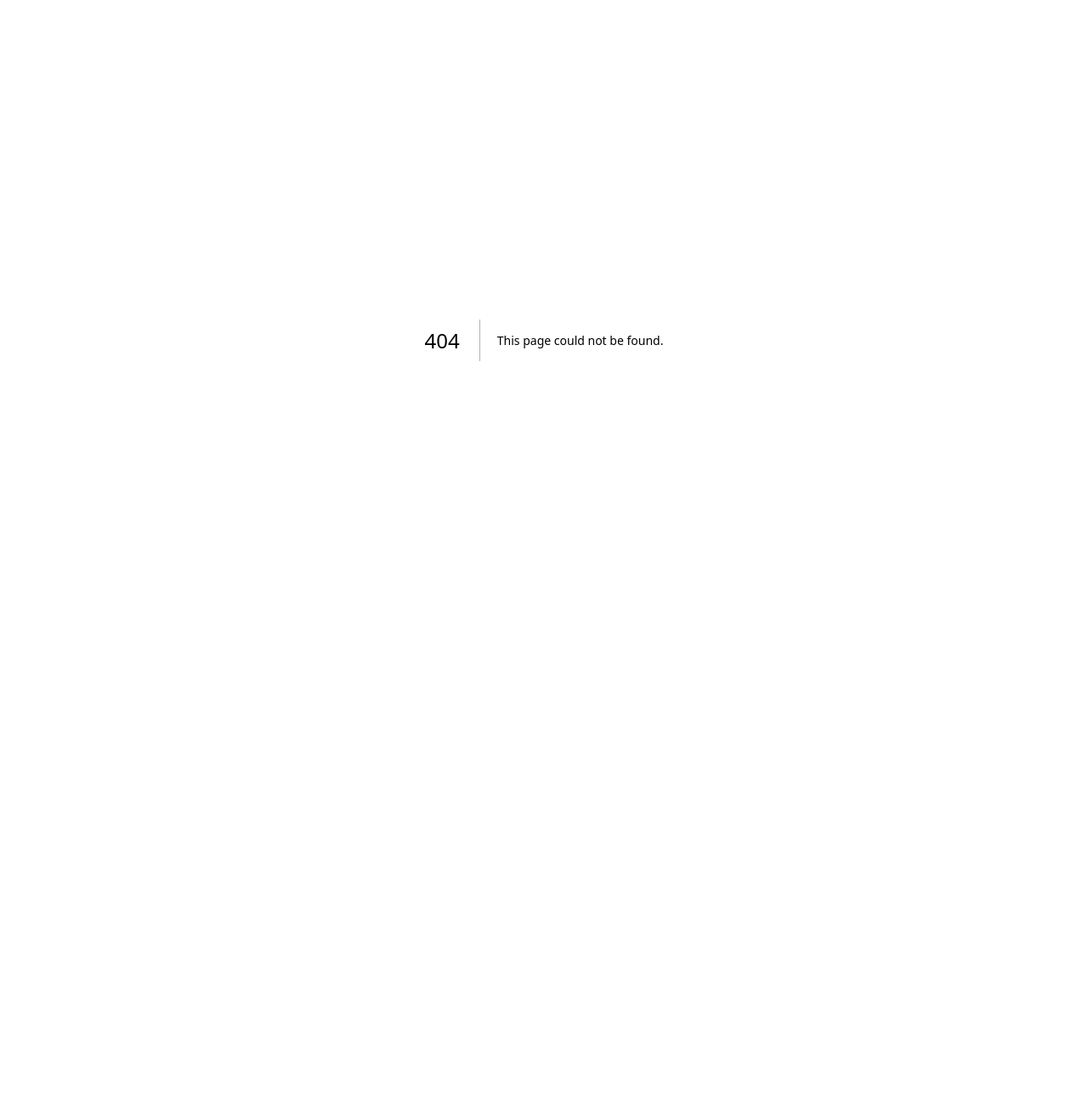
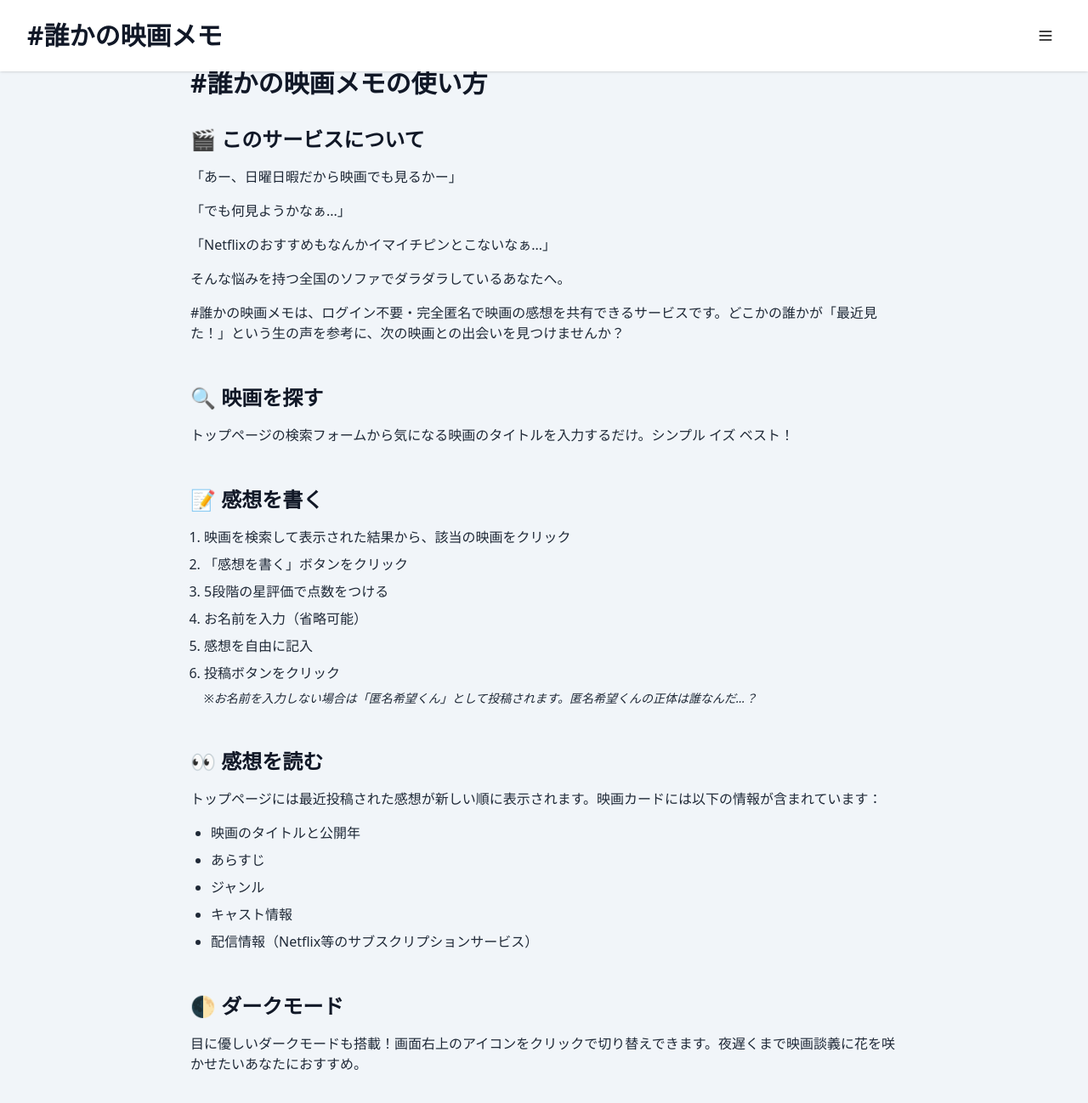
Before and after one commit to ryokun666/movie-search, a Next.js app: page /guide in a window 1280 px wide. Before the commit this address had no page. Shown: the top 1298 px of the page at 85% size. Before the commit the page ends 800 px from the top, so only its background shows below. Built offline with nearby package versions, Linux system fonts and the light colour scheme.

Commit message:
feat: 使い方ページを追加する。

```diff
--- /dev/null
+++ b/src/app/guide/page.js
@@ -0,0 +1,155 @@
+"use client";
+
+import { ArrowLeft } from "lucide-react";
+import Link from "next/link";
+import Header from "@/components/Header";
+import { useTheme } from "../providers";
+
+export default function GuidePage() {
+  const { isDarkMode, setIsDarkMode } = useTheme();
+  console.log(isDarkMode);
+
+  return (
+    <div className={isDarkMode ? "dark" : ""}>
+      <div
+        className={`min-h-screen ${
+          isDarkMode ? "bg-gray-900" : "bg-slate-100"
+        }`}
+      >
+        <Header
+          isDarkMode={isDarkMode}
+          setIsDarkMode={setIsDarkMode}
+          clearSearch={() => (window.location.href = "/")}
+        />
+
+        <div className="max-w-4xl mx-auto py-8 px-4 sm:px-6 lg:px-8">
+          <Link
+            href="/"
+            className="inline-flex items-center text-blue-600 hover:text-blue-800 mb-6"
+          >
+            <ArrowLeft className="w-4 h-4 mr-2" />
+            トップページに戻る
+          </Link>
+
+          <h1 className="text-3xl font-bold text-gray-900 dark:text-white mb-8">
+            #誰かの映画メモの使い方
+          </h1>
+
+          <div className="space-y-12">
+            <section>
+              <h2 className="text-2xl font-semibold text-gray-900 dark:text-white mb-4 flex items-center">
+                🎬 このサービスについて
+              </h2>
+              <div className="space-y-4 text-gray-800 dark:text-gray-100">
+                <p>「あー、日曜日暇だから映画でも見るかー」</p>
+                <p>「でも何見ようかなぁ...」</p>
+                <p>「Netflixのおすすめもなんかイマイチピンとこないなぁ...」</p>
+                <p>そんな悩みを持つ全国のソファでダラダラしているあなたへ。</p>
+                <p className="mt-4">
+                  #誰かの映画メモは、ログイン不要・完全匿名で映画の感想を共有できるサービスです。どこかの誰かが「最近見た！」という生の声を参考に、次の映画との出会いを見つけませんか？
+                </p>
+              </div>
+            </section>
+
+            <section>
+              <h2 className="text-2xl font-semibold text-gray-900 dark:text-white mb-4 flex items-center">
+                🔍 映画を探す
+              </h2>
+              <p className="text-gray-800 dark:text-gray-100">
+                トップページの検索フォームから気になる映画のタイトルを入力するだけ。シンプル
+                イズ ベスト！
+              </p>
+            </section>
+
+            <section>
+              <h2 className="text-2xl font-semibold text-gray-900 dark:text-white mb-4 flex items-center">
+                📝 感想を書く
+              </h2>
+              <div className="space-y-2 ml-4 text-gray-800 dark:text-gray-100">
+                <ol className="list-decimal space-y-2">
+                  <li>
+                    映画を検索して表示された結果から、該当の映画をクリック
+                  </li>
+                  <li>「感想を書く」ボタンをクリック</li>
+                  <li>5段階の星評価で点数をつける</li>
+                  <li>お名前を入力（省略可能）</li>
+                  <li>感想を自由に記入</li>
+                  <li>投稿ボタンをクリック</li>
+                </ol>
+                <p className="mt-4 text-sm italic">
+                  ※お名前を入力しない場合は「匿名希望くん」として投稿されます。匿名希望くんの正体は誰なんだ...？
+                </p>
+              </div>
+            </section>
+
+            <section>
+              <h2 className="text-2xl font-semibold text-gray-900 dark:text-white mb-4 flex items-center">
+                👀 感想を読む
+              </h2>
+              <div className="text-gray-800 dark:text-gray-100">
+                <p>
+                  トップページには最近投稿された感想が新しい順に表示されます。映画カードには以下の情報が含まれています：
+                </p>
+                <ul className="list-disc ml-6 mt-4 space-y-2">
+                  <li>映画のタイトルと公開年</li>
+                  <li>あらすじ</li>
+                  <li>ジャンル</li>
+                  <li>キャスト情報</li>
+                  <li>配信情報（Netflix等のサブスクリプションサービス）</li>
+                </ul>
+              </div>
+            </section>
+
+            <section>
+              <h2 className="text-2xl font-semibold text-gray-900 dark:text-white mb-4 flex items-center">
+                🌓 ダークモード
+              </h2>
+              <p className="text-gray-800 dark:text-gray-100">
+                目に優しいダークモードも搭載！画面右上のアイコンをクリックで切り替えできます。夜遅くまで映画談義に花を咲かせたいあなたにおすすめ。
+              </p>
+            </section>
+
+            <section>
+              <h2 className="text-2xl font-semibold text-gray-900 dark:text-white mb-4 flex items-center">
+                ⚠️ 投稿時の注意点
+              </h2>
+              <ul className="list-disc ml-6 space-y-2 text-gray-800 dark:text-gray-100">
+                <li>
+                  ネタバレは控えめに！驚きの展開は、次に観る人のためにそっと胸にしまっておきましょう
+                </li>
+                <li>誹謗中傷はNG！建設的な意見や感想をシェアしましょう</li>
+                <li>
+                  一言感想でもOK！「良かった！」だけでも誰かの参考になるかも？
+                </li>
+              </ul>
+            </section>
+
+            <section>
+              <h2 className="text-2xl font-semibold text-gray-900 dark:text-white mb-4 flex items-center">
+                💡 活用例
+              </h2>
+              <ul className="list-disc ml-6 space-y-2 text-gray-800 dark:text-gray-100">
+                <li>「日曜の昼間、なんとなく映画を観たい気分...」</li>
+                <li>
+                  「この監督の新作が気になるんだけど、みんなどう思ってるんだろう？」
+                </li>
+                <li>「最近話題の映画、本当に面白いのかな？」</li>
+                <li>
+                  「夜中に目が覚めちゃった...誰かの映画の感想でも読もうかな」
+                </li>
+              </ul>
+            </section>
+
+            <section className="mt-12">
+              <p className="text-lg text-gray-800 dark:text-gray-100">
+                さぁ、あなたも誰かの映画の感想をのぞいてみましょう！
+                <br />
+                もしかしたら、素敵な映画との出会いが待っているかもしれません。
+              </p>
+            </section>
+          </div>
+        </div>
+      </div>
+    </div>
+  );
+}
--- a/src/app/layout.js
+++ b/src/app/layout.js
@@ -1,5 +1,6 @@
 import localFont from "next/font/local";
 import "./globals.css";
+import { Providers } from "./providers";
 
 const geistSans = localFont({
   src: "./fonts/GeistVF.woff",
@@ -20,7 +21,7 @@ export const metadata = {
 
 export default function RootLayout({ children }) {
   return (
-    <html lang="ja">
+    <html lang="ja" suppressHydrationWarning>
       <head>
         <link
           rel="icon"
@@ -40,8 +41,9 @@ export default function RootLayout({ children }) {
       </head>
       <body
         className={`${geistSans.variable} ${geistMono.variable} antialiased`}
+        suppressHydrationWarning
       >
-        {children}
+        <Providers>{children}</Providers>
       </body>
     </html>
   );
--- a/src/app/movies/[id]/MovieDetailClient.jsx
+++ b/src/app/movies/[id]/MovieDetailClient.jsx
@@ -19,11 +19,14 @@ import { Button } from "@/components/ui/button";
 import { Textarea } from "@/components/ui/textarea";
 import Image from "next/image";
 import { getBlurDataUrl } from "@/lib/imageUtils";
+import Header from "@/components/Header";
+import { useTheme } from "@/app/providers";
 
 const MovieDetailClient = ({ movieId }) => {
   const [movie, setMovie] = useState(null);
   const [loading, setLoading] = useState(true);
   const [error, setError] = useState(null);
+  const { isDarkMode, setIsDarkMode } = useTheme();
 
   // コメント機能用のState
   const [nickname, setNickname] = useState("");
@@ -207,7 +210,17 @@ const MovieDetailClient = ({ movieId }) => {
   const logoBlurUrl = getBlurDataUrl(92, 92); // ロゴ用の小さいサイズ
 
   return (
-    <div className="min-h-screen bg-slate-100">
+    <div
+      className={`min-h-screen ${
+        isDarkMode ? "dark bg-gray-900" : "bg-slate-100"
+      }`}
+    >
+      <Header
+        isDarkMode={isDarkMode}
+        setIsDarkMode={setIsDarkMode}
+        clearSearch={() => (window.location.href = "/")}
+      />
+      <div className="pt-[88px] sm:pt-[104px]">
         {/* バックドロップ画像 */}
         {movie.backdrop_url && (
           <div className="relative h-72 w-full">
@@ -459,7 +472,9 @@ const MovieDetailClient = ({ movieId }) => {
                             </div>
                           </div>
                           <div className="space-y-1">
-                          <p className="text-sm text-gray-700">{cmt.comment}</p>
+                            <p className="text-sm text-gray-700">
+                              {cmt.comment}
+                            </p>
                             <div className="text-xs text-gray-500">
                               {getRelativeTime(cmt.timestamp)}
                             </div>
@@ -472,6 +487,7 @@ const MovieDetailClient = ({ movieId }) => {
                       まだコメントはありません
                     </p>
                   )}
+                </div>
               </div>
             </div>
           </div>
--- a/src/app/page.js
+++ b/src/app/page.js
@@ -375,6 +375,7 @@ export default function Home() {
 
       {/* メインコンテンツ */}
       <div className="max-w-7xl mx-auto py-8 px-4 sm:px-6 lg:px-8">
+        <div className="pt-[88px] sm:pt-[104px]">
           {/* 検索フォーム */}
           <div className="max-w-3xl mx-auto mb-8">
             <div className="flex gap-2 mb-4">
@@ -424,7 +425,9 @@ export default function Home() {
                               : "hover:bg-gray-50"
                           }
                           ${isDarkMode ? "border-gray-700" : "border-gray-100"}
-                        ${index !== suggestions.length - 1 ? "border-b" : ""}`}
+                          ${
+                            index !== suggestions.length - 1 ? "border-b" : ""
+                          }`}
                       >
                         {suggestion.posterPath ? (
                           <img
@@ -558,5 +561,6 @@ export default function Home() {
           )}
         </div>
       </div>
+    </div>
   );
 }
--- /dev/null
+++ b/src/app/providers.js
@@ -0,0 +1,46 @@
+"use client";
+
+import { createContext, useContext, useEffect, useState } from "react";
+
+const ThemeContext = createContext({
+  isDarkMode: false,
+  setIsDarkMode: () => {},
+});
+
+export function Providers({ children }) {
+  const [isDarkMode, setIsDarkMode] = useState(false);
+  const [mounted, setMounted] = useState(false);
+
+  useEffect(() => {
+    setMounted(true);
+    const savedDarkMode = localStorage.getItem("darkMode");
+    if (savedDarkMode) {
+      setIsDarkMode(JSON.parse(savedDarkMode));
+    }
+  }, []);
+
+  useEffect(() => {
+    if (mounted) {
+      localStorage.setItem("darkMode", JSON.stringify(isDarkMode));
+      if (isDarkMode) {
+        document.documentElement.classList.add("dark");
+      } else {
+        document.documentElement.classList.remove("dark");
+      }
+    }
+  }, [isDarkMode, mounted]);
+
+  if (!mounted) {
+    return null;
+  }
+
+  return (
+    <ThemeContext.Provider value={{ isDarkMode, setIsDarkMode }}>
+      {children}
+    </ThemeContext.Provider>
+  );
+}
+
+export function useTheme() {
+  return useContext(ThemeContext);
+}
--- a/src/components/Header.jsx
+++ b/src/components/Header.jsx
@@ -10,6 +10,7 @@ import {
   Sun,
   Moon,
   MessageCircle,
+  Info,
 } from "lucide-react";
 
 export default function Header({ isDarkMode, setIsDarkMode, clearSearch }) {
@@ -30,21 +31,31 @@ export default function Header({ isDarkMode, setIsDarkMode, clearSearch }) {
   const menuItems = [
     { label: "ホーム", onClick: clearSearch, icon: Home },
     {
-      label: "お気に入り",
-      onClick: () => console.log("お気に入り"),
-      icon: Heart,
+      label: "使い方",
+      onClick: () => (window.location.href = "/guide"),
+      icon: Info,
     },
-    {
-      label: "視聴履歴",
-      onClick: () => console.log("視聴履歴"),
-      icon: History,
-    },
+    // {
+    //   label: "お気に入り",
+    //   onClick: () => console.log("お気に入り"),
+    //   icon: Heart,
+    // },
+    // {
+    //   label: "視聴履歴",
+    //   onClick: () => console.log("視聴履歴"),
+    //   icon: History,
+    // },
+
     {
       label: isDarkMode ? "ライトモード" : "ダークモード",
       onClick: () => setIsDarkMode(!isDarkMode),
       icon: isDarkMode ? Sun : Moon,
     },
-    { label: "設定", onClick: () => console.log("設定"), icon: Settings },
+    {
+      label: "設定（未実装）",
+      onClick: () => console.log("設定"),
+      icon: Settings,
+    },
     {
       label: "お問い合わせ",
       onClick: () =>
@@ -60,7 +71,7 @@ export default function Header({ isDarkMode, setIsDarkMode, clearSearch }) {
     <div
       className={`${
         isDarkMode ? "bg-gray-800" : "bg-white"
-      } shadow relative z-50`}
+      } shadow fixed top-0 left-0 right-0 z-50`}
     >
       <div className="max-w-7xl mx-auto py-4 sm:py-6 px-4 sm:px-6 lg:px-8">
         <div className="flex justify-between items-center">
```
Lines whose indentation alone changed are shown as unchanged.
